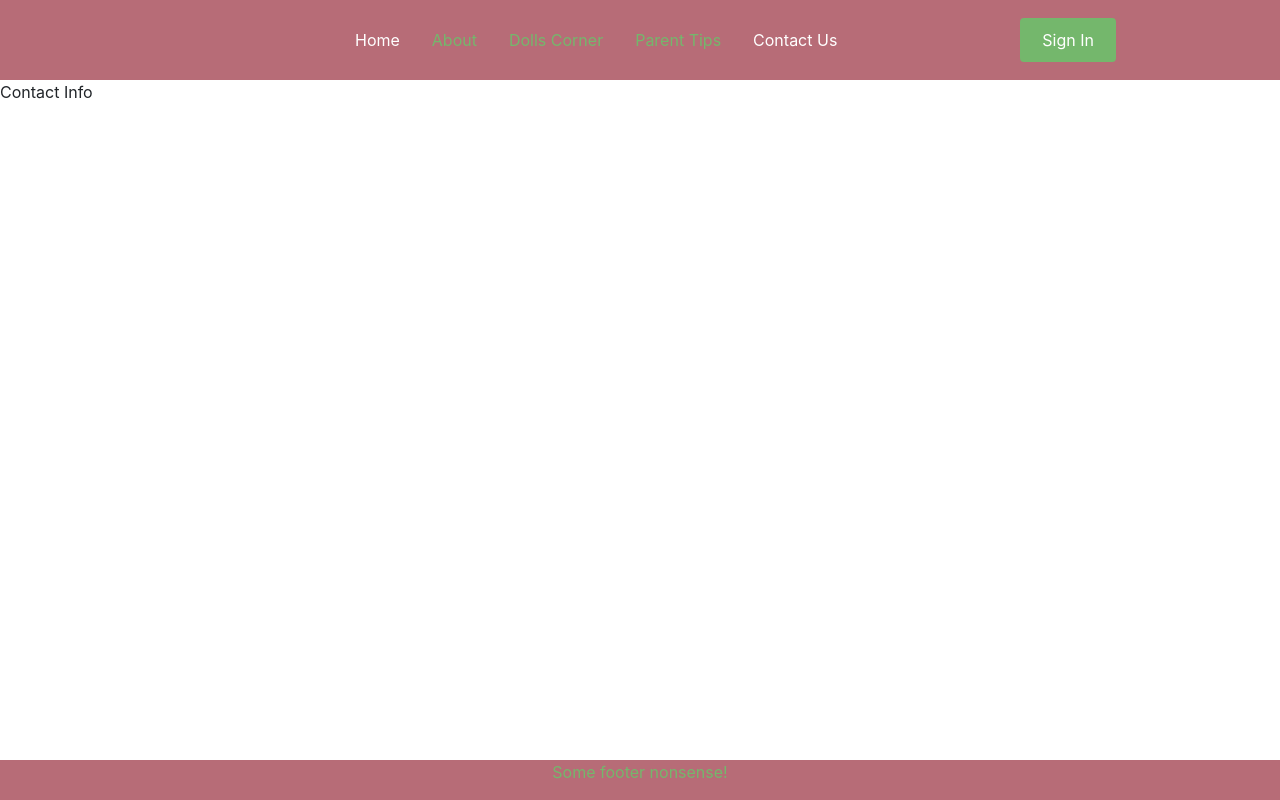
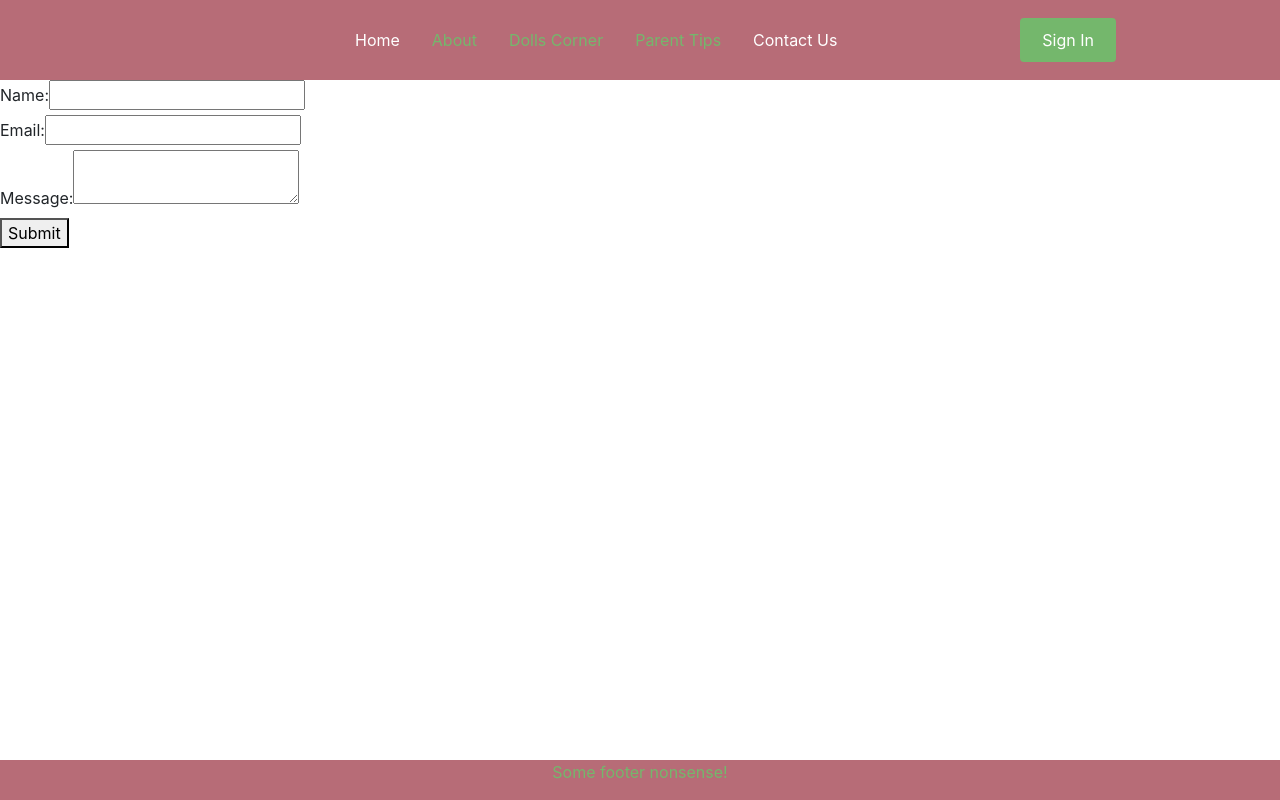
Before and after one commit to wdavonta/dollscorner, a React (Create React App) app in the folder dollscorner/: page /contact-us in a window 1280 px wide. Built offline with nearby package versions, Linux system fonts and the light colour scheme.

Commit message:
added contact form

```diff
--- a/dollscorner/package.json
+++ b/dollscorner/package.json
@@ -8,6 +8,7 @@
     "@testing-library/user-event": "^12.8.3",
     "bootstrap": "^4.6.0",
     "express": "^4.17.1",
+    "mdbreact": "^5.0.2",
     "react": "^17.0.2",
     "react-bootstrap": "^1.5.2",
     "react-dom": "^17.0.2",
--- a/dollscorner/src/components/Contact/index.js
+++ b/dollscorner/src/components/Contact/index.js
@@ -1,18 +1,45 @@
-import React from 'react';
+import React, { useState } from "react";
+import './index.css';
 
+const ContactForm = () => {
+  const [status, setStatus] = useState("Submit");
+  const handleSubmit = async (e) => {
+    e.preventDefault();
+    setStatus("Sending...");
+    const { name, email, message } = e.target.elements;
+    let details = {
+      name: name.value,
+      email: email.value,
+      message: message.value,
+    };
+    let response = await fetch("http://localhost:5000/contact", {
+      method: "POST",
+      headers: {
+        "Content-Type": "application/json;charset=utf-8",
+      },
+      body: JSON.stringify(details),
+    });
+    setStatus("Submit");
+    let result = await response.json();
+    alert(result.status);
+  };
+  return (
+    <form onSubmit={handleSubmit}>
+      <div>
+        <label htmlFor="name">Name:</label>
+        <input type="text" id="name" required />
+      </div>
+      <div>
+        <label htmlFor="email">Email:</label>
+        <input type="email" id="email" required />
+      </div>
+      <div>
+        <label htmlFor="message">Message:</label>
+        <textarea id="message" required />
+      </div>
+      <button type="submit">{status}</button>
+    </form>
+  );
+};
 
-function Contact() {
-
-
-
-    return (
-        <section>
-            Contact Info
-        </section>
-
-
-    );
-}
-
-
-export default Contact;
+export default ContactForm;
```
Also changed, not shown: dollscorner/src/components/Contact/index.css (added), 1 other file (tests, documents, lock files or other folders).
